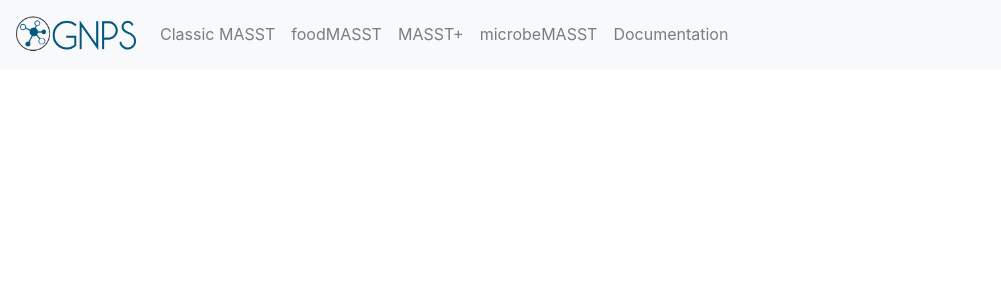
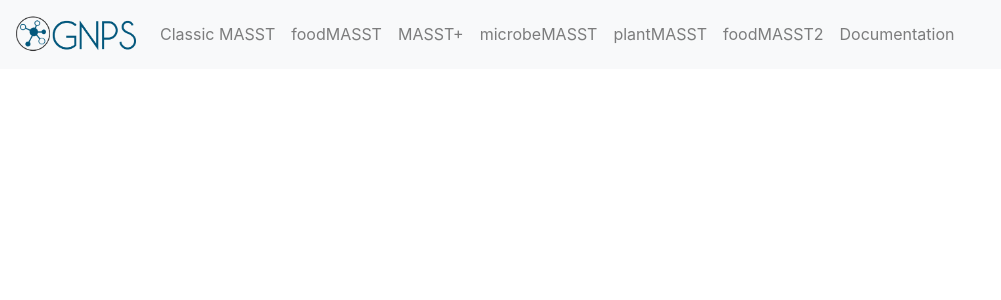
Before and after one commit to mwang87/GNPS_MASST, a Flask app: template templates/layout.html in a window 1280 px wide. Shown: the top 300 px of the page, without its empty margins (0-1001 px from the left). Run offline with Flask 3, Linux system fonts and the light colour scheme; the template is opened without the code that fills it, so the values that code supplies are empty; some libraries are stand-ins or nearby versions.

Commit message:
add foodmasst2 and plant masst to layout

```diff
--- a/templates/layout.html
+++ b/templates/layout.html
@@ -40,7 +40,13 @@
         </li>
         <li class="nav-item">
           <a class="nav-link" href="/microbemasst">microbeMASST</a>
-      </li>
+        </li>
+        <li class="nav-item">
+          <a class="nav-link" href="/plantmasst">plantMASST</a>
+        </li>
+        <li class="nav-item">
+            <a class="nav-link" href="/foodmasst2">foodMASST2</a>
+        </li>
         <li class="nav-item">
           <a class="nav-link" href="https://ccms-ucsd.github.io/GNPSDocumentation/masst/">Documentation</a>
         </li>
```
